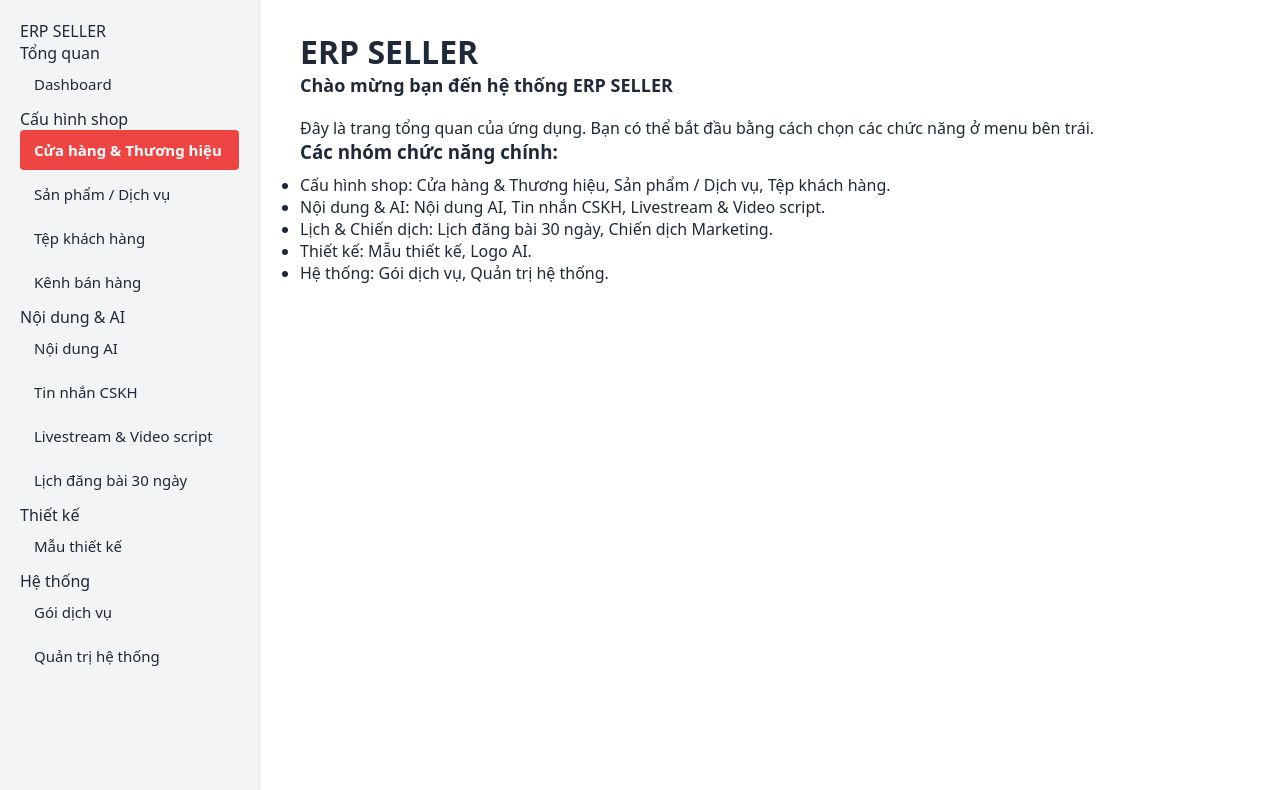
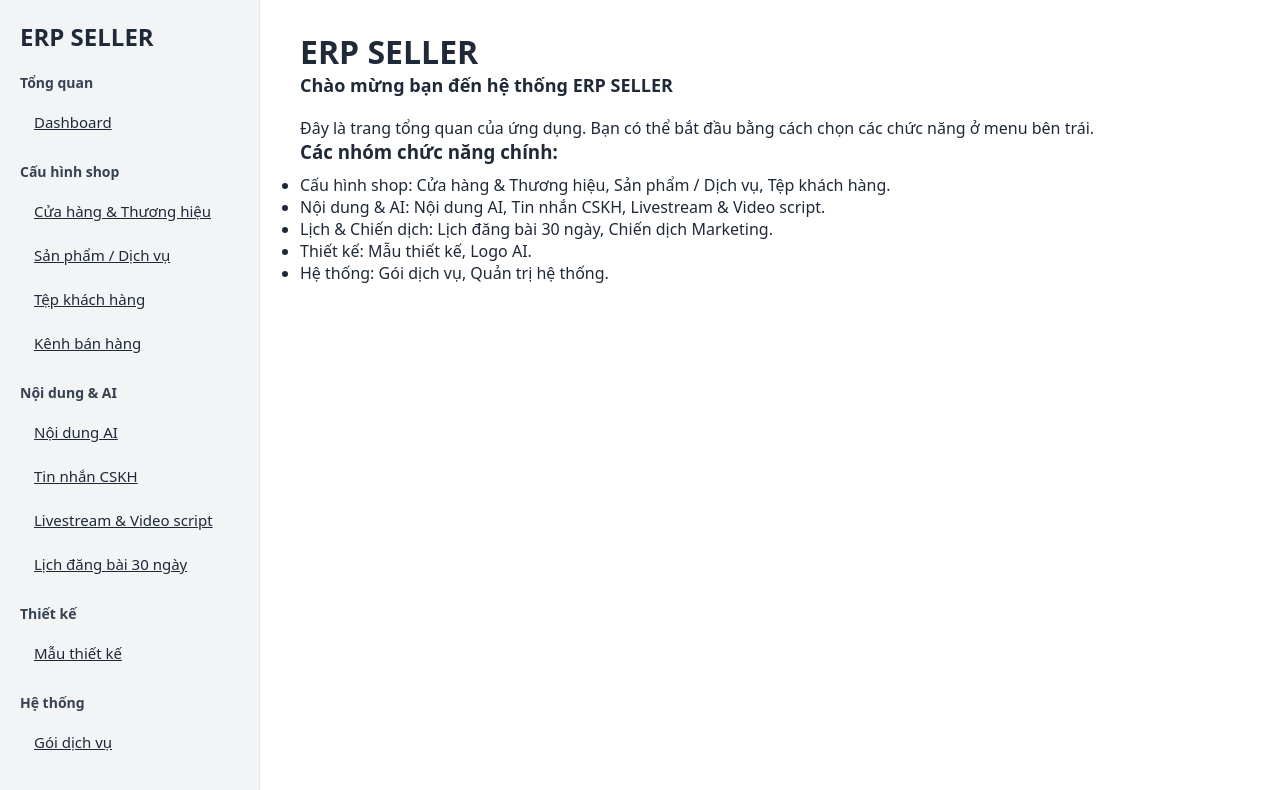
Before and after one commit to conlele0201/erp-seller-crm, a Next.js app: page / in a window 1280 px wide. Shown: the top 790 px of the page. Built offline with nearby package versions, Linux system fonts and the light colour scheme.

Commit message:
Update Sidebar.js

```diff
--- a/components/Sidebar.js
+++ b/components/Sidebar.js
@@ -1,41 +1,64 @@
 export default function Sidebar() {
+  const menu = [
+    {
+      group: "Tổng quan",
+      items: ["Dashboard"]
+    },
+    {
+      group: "Cấu hình shop",
+      items: [
+        "Cửa hàng & Thương hiệu",
+        "Sản phẩm / Dịch vụ",
+        "Tệp khách hàng",
+        "Kênh bán hàng"
+      ]
+    },
+    {
+      group: "Nội dung & AI",
+      items: [
+        "Nội dung AI",
+        "Tin nhắn CSKH",
+        "Livestream & Video script",
+        "Lịch đăng bài 30 ngày"
+      ]
+    },
+    {
+      group: "Thiết kế",
+      items: ["Mẫu thiết kế"]
+    },
+    {
+      group: "Hệ thống",
+      items: ["Gói dịch vụ"]
+    }
+  ];
+
+  const searchParams = typeof window !== "undefined" ? window.location.pathname : "";
+  const activeItem = decodeURI(searchParams.replace("/", ""));
+
   return (
-    <aside className="sidebar">
-      <div className="sidebar-logo">ERP SELLER</div>
+    <div className="sidebar">
+      <h2 className="sidebar-title">ERP SELLER</h2>
 
-      <div className="sidebar-section">
-        <div className="sidebar-section-title">Tổng quan</div>
-        <div className="sidebar-item">Dashboard</div>
-      </div>
+      {menu.map((group, idx) => (
+        <div key={idx}>
+          <div className="sidebar-group-title">{group.group}</div>
 
-      <div className="sidebar-section">
-        <div className="sidebar-section-title">Cấu hình shop</div>
-        <div className="sidebar-item sidebar-item-active">
-          Cửa hàng &amp; Thương hiệu
+          {group.items.map((item) => {
+            const slug = item.toLowerCase().replace(/ /g, "-");
+            const isActive = activeItem.includes(slug);
+
+            return (
+              <a
+                key={item}
+                href={`/${slug}`}
+                className={`sidebar-item ${isActive ? "sidebar-item-active" : ""}`}
+              >
+                {item}
+              </a>
+            );
+          })}
         </div>
-        <div className="sidebar-item">Sản phẩm / Dịch vụ</div>
-        <div className="sidebar-item">Tệp khách hàng</div>
-        <div className="sidebar-item">Kênh bán hàng</div>
-      </div>
-
-      <div className="sidebar-section">
-        <div className="sidebar-section-title">Nội dung &amp; AI</div>
-        <div className="sidebar-item">Nội dung AI</div>
-        <div className="sidebar-item">Tin nhắn CSKH</div>
-        <div className="sidebar-item">Livestream &amp; Video script</div>
-        <div className="sidebar-item">Lịch đăng bài 30 ngày</div>
-      </div>
-
-      <div className="sidebar-section">
-        <div className="sidebar-section-title">Thiết kế</div>
-        <div className="sidebar-item">Mẫu thiết kế</div>
-      </div>
-
-      <div className="sidebar-section">
-        <div className="sidebar-section-title">Hệ thống</div>
-        <div className="sidebar-item">Gói dịch vụ</div>
-        <div className="sidebar-item">Quản trị hệ thống</div>
-      </div>
-    </aside>
+      ))}
+    </div>
   );
 }
```
